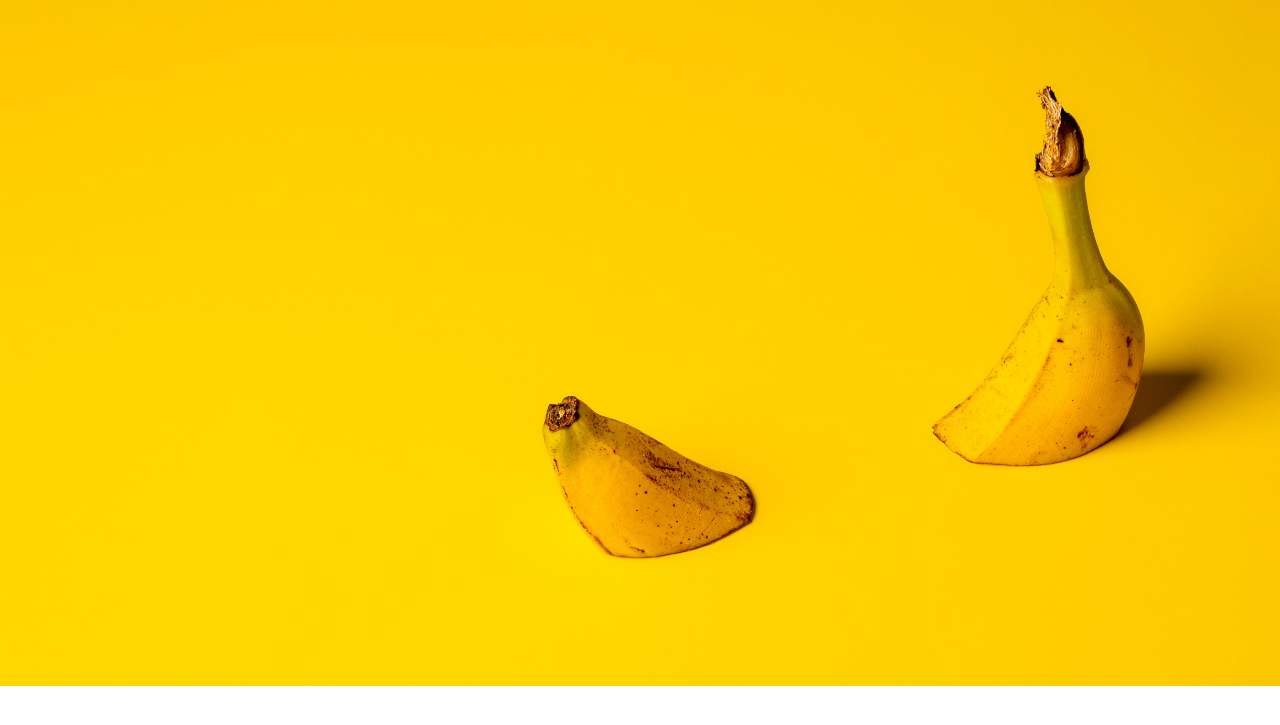
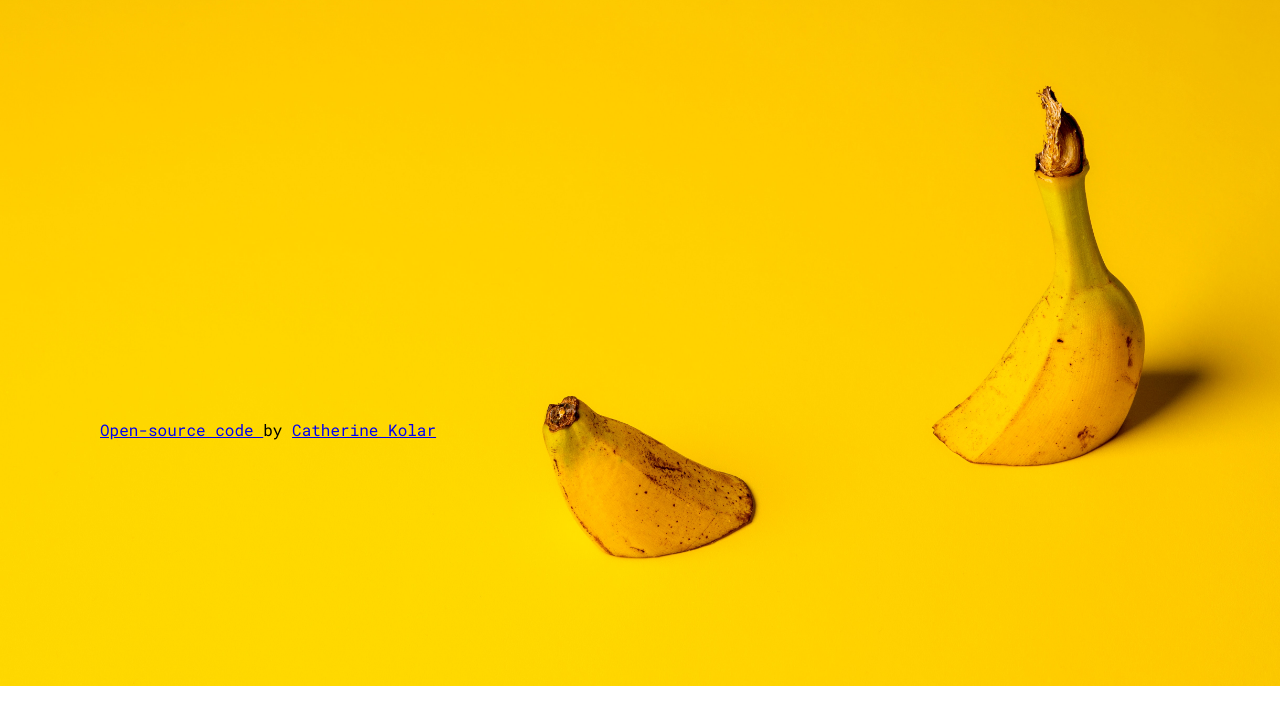
Before and after one commit to CathKolar/typewriter_effect, a plain HTML site: page index.html in a window 1280 px wide. Shown: the part 167-892 px from the top of the page. Drawn offline with Linux system fonts and the light colour scheme.

Commit message:
add footer with social/contact info, improve styling

```diff
--- a/index.html
+++ b/index.html
@@ -9,11 +9,21 @@
     <title>Typing Away</title>
 </head>
 <body>
+
     <h1 class="intro">
     <div>hello i am a&nbsp;</div>
     <div class="typing"></div>
+</h1>
+<footer>
+    <a href="https://github.com/CathKolar/typewriter_effect" target="blank">
+        <span className="link"> Open-source code </span>
+    </a>
+    by
+    <a href="https://www.linkedin.com/in/catherinekolar/" target="blank">
+        <span className="link"> Catherine Kolar </span>
+    </a>
+</footer>
 
-</h1>
     <script src="app.js"></script>
 </body>
 </html>
--- a/style.css
+++ b/style.css
@@ -6,15 +6,19 @@ body {
   background: url("pexels-aleksandar-pasaric-2964115.jpg");
   background-repeat: no-repeat;
   background-size: contain;
+  height: 100vw;
 }
 h1 {
   padding-top: 100px;
   padding-left: 100px;
 }
+footer {
+  padding-top: 400px;
+  padding-left: 100px;
+}
 .intro {
   display: flex;
   color: white;
-  height: 100vh;
 }
 .typing {
   position: relative;
```
